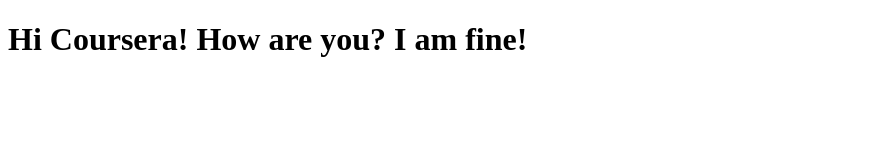
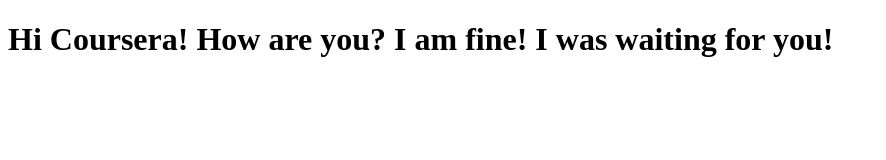
Before and after one commit to jnetven/coursera-test, a plain HTML site: page site/index.html in a window 1280 px wide. Shown: the whole page, without its empty margins (0-886 px from the left). Drawn offline with Linux system fonts and the light colour scheme.

Commit message:
Pequeño cambio en Primer HTML

```diff
--- a/site/index.html
+++ b/site/index.html
@@ -4,6 +4,6 @@
 	<title>Hello Coursera!</title>
 </head>
 <body>
-	<h1>Hi Coursera! How are you? I am fine!</h1>
+	<h1>Hi Coursera! How are you? I am fine! I was waiting for you!</h1>
 </body>
 </html>
```
